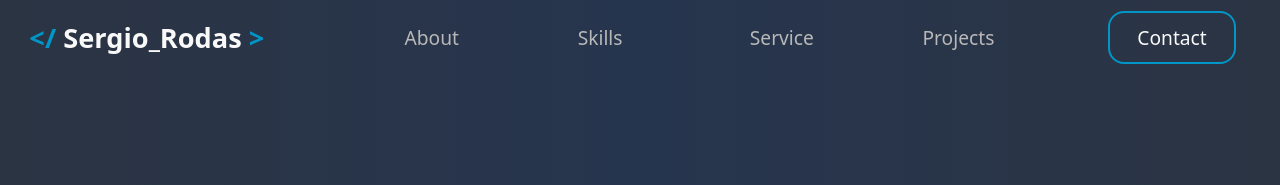
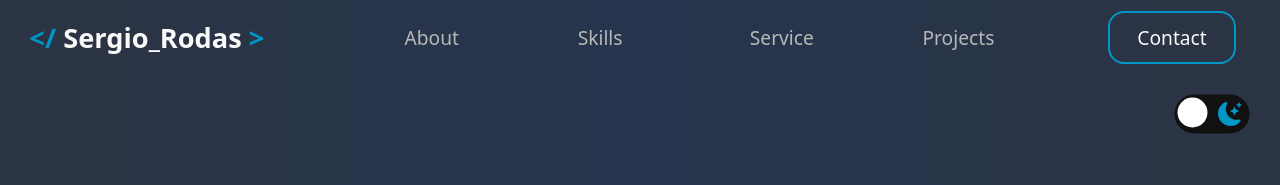
Before and after one commit to sergioski9/portfolio-sergio, a React (Create React App) app: page / in a window 1280 px wide. Shown: the top 185 px of the page. Built offline with nearby package versions, Linux system fonts and the light colour scheme.

Commit message:
added dark mode and light mode in my portfolio

```diff
--- a/src/App.css
+++ b/src/App.css
@@ -5,8 +5,12 @@
   --color-wave: #33425B;
   --color-web-bar-slider: #0077b6;
   --color-background-primary: rgb(43, 52, 67);
+  --color-background-card: #404d65;
+  --color-shadow-card: #2c3649;
+  --color-background-footer: rgb(36, 44, 58);
   --color-background-navbar-sticky: rgb(37, 49, 68);
   --linear-gradient-background-primary: linear-gradient(90deg, rgba(43, 52, 67, 1) 0%, rgb(38, 53, 78) 50%, rgba(43, 52, 67, 1) 100%);
+  --color-background-navbar-mobile: #DEE4E7;
 }
 
 .App {
--- a/src/components/Footer/Footer.css
+++ b/src/components/Footer/Footer.css
@@ -1,5 +1,5 @@
 .footer-container {
-  background-color: rgb(36, 44, 58);
+  background-color: var(--color-background-footer);
   width: 100%;
   padding: 1rem 2rem;
 }
--- a/src/components/Mode/Mode.css
+++ b/src/components/Mode/Mode.css
@@ -0,0 +1,46 @@
+.mode-container {
+  display: inline-block;
+  margin-left: 92%;
+}
+
+.checkbox {
+  opacity: 0;
+}
+
+.label {
+  width: 50px;
+  height: 26px;
+  background-color: #111;
+  cursor: pointer;
+  display: flex;
+  border-radius: 50px;
+  align-items: center;
+  justify-content: space-between;
+  padding: 5px;
+  position: relative;
+  transform: scale(1.5);
+}
+
+.ball {
+  width: 20px;
+  height: 20px;
+  background-color: white;
+  position: absolute;
+  top: 2px;
+  left: 2px;
+  border-radius: 50%;
+  transition: transform 0.2s linear;
+}
+
+/*  target the elemenent after the label*/
+.checkbox:checked+.label .ball {
+  transform: translateX(24px);
+}
+
+.fa-moon {
+  color: var(--color-primary);
+}
+
+.fa-sun {
+  color: var(--color-primary);
+}
--- a/src/components/Mode/Mode.jsx
+++ b/src/components/Mode/Mode.jsx
@@ -1,24 +1,35 @@
-import React from 'react'
+import React, { useState } from 'react'
+import { BsFillSunFill, BsFillMoonStarsFill } from 'react-icons/bs'
+import { lightMode, darkMode } from './ModeUtils'
 import './Mode.css'
 
 function Mode() {
-  const setRoot = (key, value) => {
-    document.documentElement.style.setProperty(key, value)
-  }
+  const [ toggle, setToggle ] = useState(false)
 
-  const changeMode = () => {
-    setRoot('--color-primary', '#184e77')
-    setRoot('--color-secondary', '#f48c06')
-    setRoot('--color-text-content-secondary', 'rgb(184, 184, 184)')
-    setRoot('--color-wave', '#3a86ff')
-    setRoot('--color-background-primary', 'white')
-    setRoot('--linear-gradient-background-primary', 'white')
+  const changeToggle = () => setToggle(!toggle)
+
+  if (toggle) {
+    lightMode()
+  } else {
+    darkMode()
   }
 
   return (
-    <button onClick={() => changeMode()}>
-      dark mode
-    </button>
+    <div className='row justify-content-end'>
+      <div className='col-3 col-md-2 col-lg-1'>
+        <input
+          onChange={() => changeToggle()}
+          type="checkbox"
+          className="checkbox"
+          id="checkbox"
+        />
+        <label for="checkbox" className="label">
+          <BsFillSunFill className='fas fa-sun'  />
+          <BsFillMoonStarsFill className="fas fa-moon" />
+          <div className='ball'></div>
+        </label>
+      </div>
+    </div>
   )
 }
 
--- /dev/null
+++ b/src/components/Mode/ModeUtils.jsx
@@ -0,0 +1,32 @@
+const setRoot = (key, value) => document.documentElement.style.setProperty(key, value)
+
+const lightMode = () => {
+  setRoot('--color-primary', '#f77f00')
+  setRoot('--color-secondary', 'black')
+  setRoot('--color-text-content-secondary', 'black')
+  setRoot('--color-wave', '#f4f1de')
+  setRoot('--color-web-bar-slider', 'rgb(43, 52, 67)')
+  setRoot('--color-background-primary', '#DEE4E7')
+  setRoot('--color-background-navbar-sticky', '#edede9')
+  setRoot('--linear-gradient-background-primary', '#DEE4E7')
+  setRoot('--color-background-card', '#f8f9fa')
+  setRoot('--color-shadow-card', '#e9ecef')
+  setRoot('--color-background-footer', '#f4f1de')
+}
+
+const darkMode = () => {
+  setRoot('--color-web-bar-slider', '#0077b6')
+  setRoot('--color-primary', '#0096c7')
+  setRoot('--color-secondary', 'rgb(249, 249, 249)')
+  setRoot('--color-text-content-secondary', 'rgb(184, 184, 184)')
+  setRoot('--color-wave', '#33425B')
+  setRoot('--color-web-bar-slider', '#0077b6')
+  setRoot('--color-background-primary', 'rgb(43, 52, 67)')
+  setRoot('--color-background-navbar-sticky', 'rgb(37, 49, 68)')
+  setRoot('--color-background-card', '#404d65')
+  setRoot('--color-shadow-card', '#2c3649')
+  setRoot('--color-background-footer', 'rgb(36, 44, 58)')
+  setRoot('--linear-gradient-background-primary', 'linear-gradient(90deg, rgba(43, 52, 67, 1) 0%, rgb(38, 53, 78) 50%, rgba(43, 52, 67, 1) 100%)')
+}
+
+export { lightMode, darkMode  }
--- a/src/components/Navbar/Navbar.css
+++ b/src/components/Navbar/Navbar.css
@@ -141,7 +141,7 @@ li.active {
   .navbar-container-options-mobile {
     margin-top: 1rem;
     text-align: center;
-    background-color: white;
+    background-color: var(--color-background-navbar-mobile);
     padding: 1rem 0rem;
   }
 
--- a/src/components/Projects/Projects.css
+++ b/src/components/Projects/Projects.css
@@ -18,9 +18,9 @@
 
 .projects-card {
   margin: 4rem 2rem;
-  background-color: #404d65;
+  background-color: var(--color-background-card);
   border-radius: 1rem;
-  box-shadow: 0px 0px 6px #2c3649;
+  box-shadow: 0px 0px 6px var(--color-shadow-card);
 }
 
 .projects-card:hover {
--- a/src/components/Skills/SkillsCard.jsx
+++ b/src/components/Skills/SkillsCard.jsx
@@ -1,4 +1,4 @@
-import { categoryLevel, BorderLinearProgress } from './../../utils';
+import { categoryLevel, BorderLinearProgress } from './../../utils'
 import './Skills.css'
 
 function SkillsCard({ title, imageUrl, level }) {
--- a/src/pages/PageHome.jsx
+++ b/src/pages/PageHome.jsx
@@ -8,7 +8,7 @@ import {
   descriptionPresentation, textHiddenTech
 } from './../data'
 import Navbar from './../components/Navbar'
-// import Mode from './../components/Mode'
+import Mode from './../components/Mode'
 import Presentation from './../components/Presentation'
 import About from './../components/About'
 import Skills from './../components/Skills'
@@ -28,7 +28,7 @@ function PageHome() {
         homePath={homePath}
         dataNavbarLinks={dataNavbarLinks}
       />
-      {/* <Mode /> */}
+      <Mode />
       <Presentation
         titleJob={titleJob}
         name={namePresentation}
--- a/src/utils/utils.jsx
+++ b/src/utils/utils.jsx
@@ -11,7 +11,7 @@ const BorderLinearProgress = styled(LinearProgress)(({ theme }) => ({
   [`& .${linearProgressClasses.bar}`]: {
     borderRadius: 5,
     // Change the value (true) the operation ternary for the color in the progress bar
-    backgroundColor: theme.palette.mode === 'light' ? '#0096c7' : '#308fe8',
+    backgroundColor: theme.palette.mode === 'light' ? 'var(--color-primary)' : '#308fe8',
   },
 }))
 
```
